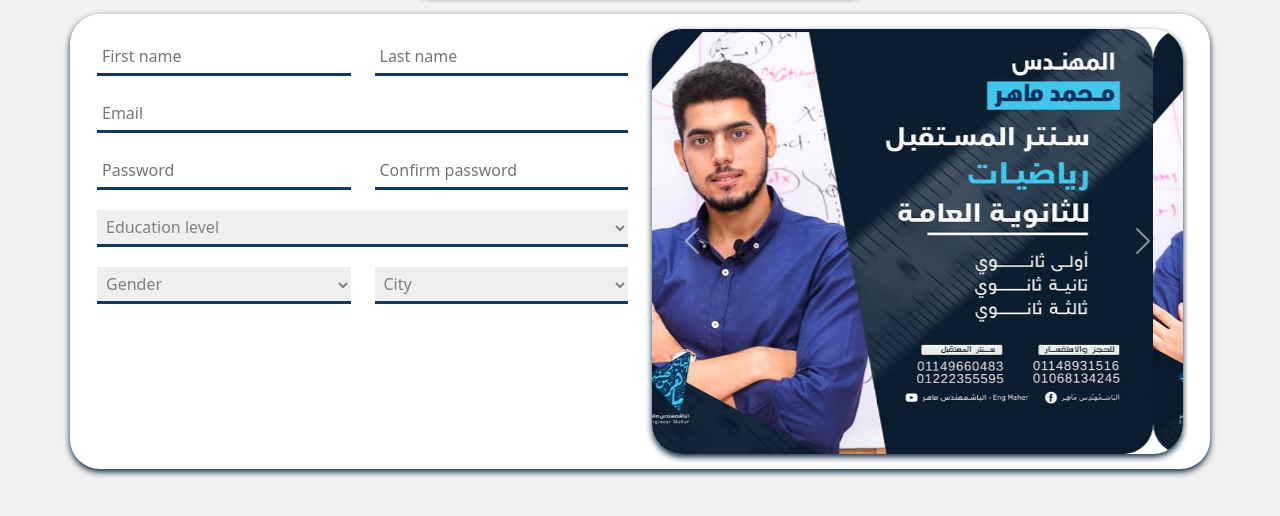
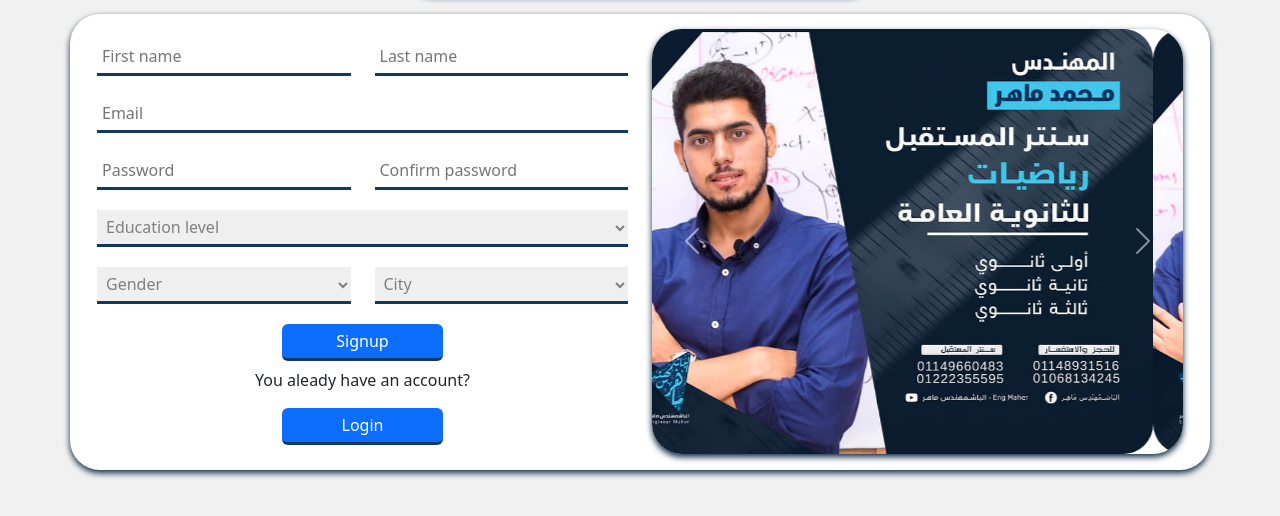
Before and after one commit to Asem-Emad/CoursesWebSite, a plain HTML site: page index.html in a window 1280 px wide. Shown: the part 146-662 px from the top of the page. Drawn offline with Linux system fonts and the light colour scheme.

Commit message:
form buttons added

```diff
--- a/css/custom.css
+++ b/css/custom.css
@@ -21,6 +21,7 @@
 	display: grid;
 	gap: 20px;
 	margin-top: 20px;
+	margin-bottom: 20px;
 	grid-template-rows: 120px;
 }
 
--- a/index.html
+++ b/index.html
@@ -85,6 +85,21 @@
             </select>
           </div>
         </div>
+        <div class="row justify-content-center">
+          <div class="col-4">
+            <input class="btn btn-primary" type="submit" value="Signup">
+          </div>
+        </div>
+        <div class="row justify-content-center">
+          <div class="col">
+            <h6>You aleady have an account?</h6>
+          </div>
+        </div>
+        <div class="row justify-content-center">
+          <div class="col-4">
+            <input class="btn btn-primary" type="button" value="Login" data-bs-toggle="modal" data-bs-target="#staticBackdrop">
+          </div>
+        </div>
       </form>
       <div class="col-sm-6">
         <div id="carouselExampleControls" class="carousel slide" data-bs-ride="carousel">
@@ -111,8 +126,27 @@
           </button>
         </div>
       </div>
-      </sectin>
     </section>
+
+    <!-- Login Modal -->
+    <div class="modal fade" id="staticBackdrop" data-bs-backdrop="static" data-bs-keyboard="false" tabindex="-1"
+      aria-labelledby="staticBackdropLabel" aria-hidden="true">
+      <div class="modal-dialog">
+        <div class="modal-content">
+          <div class="modal-header">
+            <h5 class="modal-title" id="staticBackdropLabel">Modal title</h5>
+            <button type="button" class="btn-close" data-bs-dismiss="modal" aria-label="Close"></button>
+          </div>
+          <div class="modal-body">
+            ...
+          </div>
+          <div class="modal-footer">
+            <button type="button" class="btn btn-secondary" data-bs-dismiss="modal">Close</button>
+            <button type="button" class="btn btn-primary">Understood</button>
+          </div>
+        </div>
+      </div>
+    </div>
   </div>
 
   <!-- Optional JavaScript -->
```
